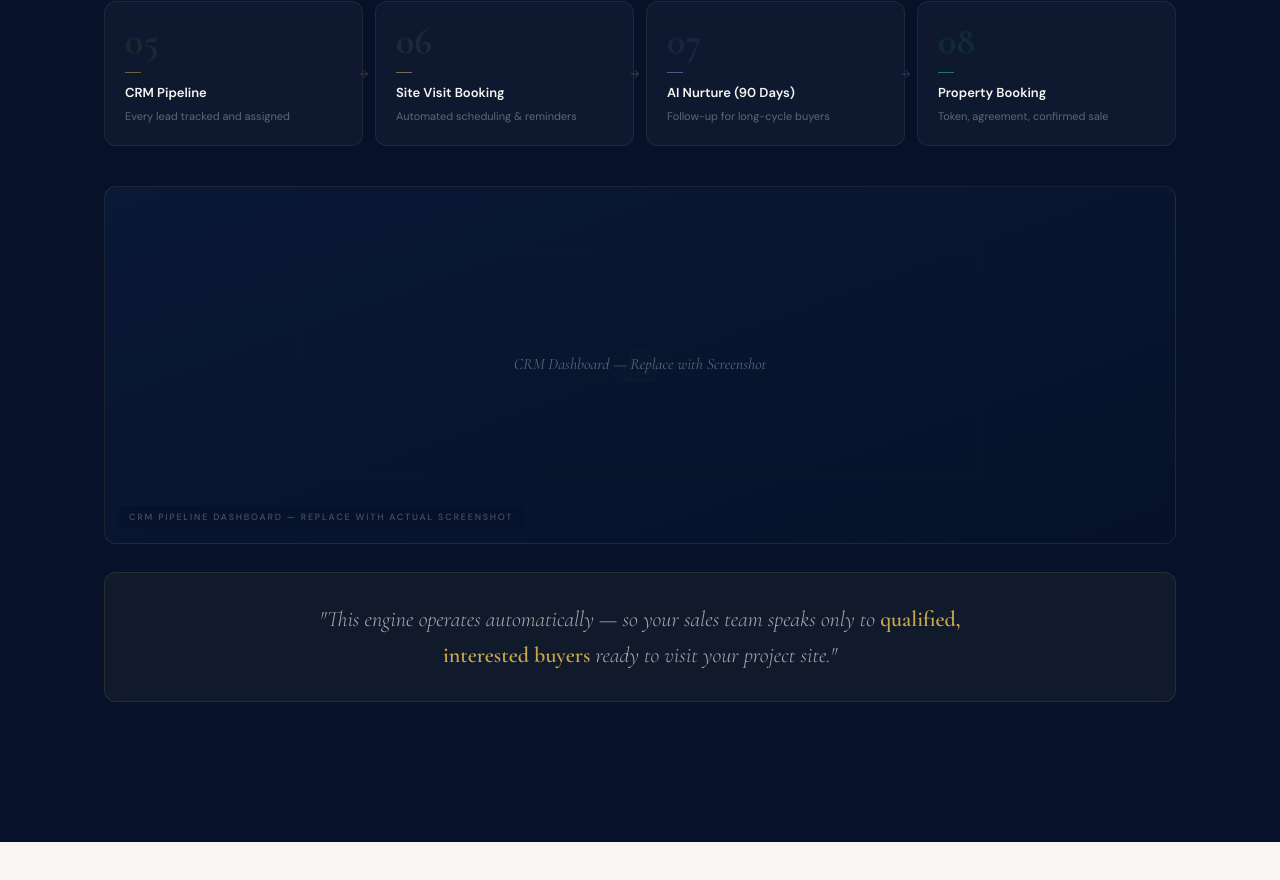
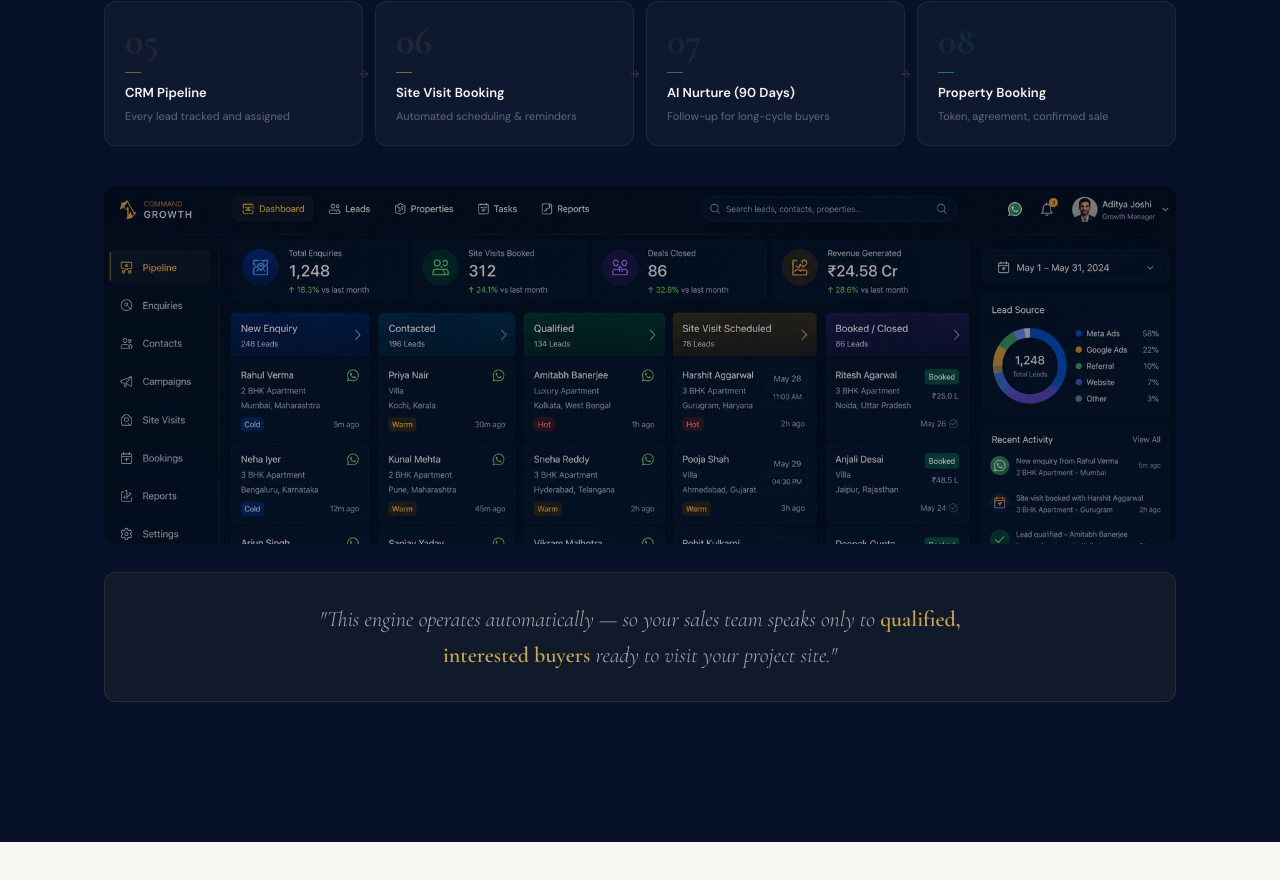
Before and after one commit to commandgrowth/website, a Next.js app: page / in a window 1280 px wide. Shown: the part 2464-3344 px from the top of the page. Built offline with nearby package versions, Linux system fonts and the light colour scheme.

Commit message:
Replace CRM dashboard image placeholder

```diff
--- a/app/page.tsx
+++ b/app/page.tsx
@@ -367,16 +367,23 @@ function System() {
             </R>
           ))}
         </div>
+
         <R d={0.25}>
-          <Img label="CRM pipeline dashboard — replace with actual screenshot" ratio="21/7" dark radius cls="w-full">
-            <div className="absolute inset-0 rounded-xl flex items-center justify-center"
-              style={{ background: 'rgba(7,18,42,0.4)' }}>
-              <p className="font-serif italic" style={{ fontSize: 16, color: 'rgba(248,246,242,0.35)' }}>
-                CRM Dashboard — Replace with Screenshot
-              </p>
-            </div>
-          </Img>
+          <div className="relative w-full overflow-hidden rounded-xl"
+            style={{ aspectRatio: '21/7' }}>
+            <Image
+              src="/crm-dashboard.png"
+              alt="CRM pipeline dashboard showing property lead stages"
+              fill
+              className="object-cover object-top"
+              sizes="1072px"
+            />
+            {/* Dark overlay so the section text above stays readable */}
+            <div className="absolute inset-0 rounded-xl"
+              style={{ background: 'rgba(7,18,42,0.35)' }} />
+          </div>
         </R>
+
         <R d={0.3}>
           <div className="mt-7 p-7 rounded-xl text-center"
             style={{ background: 'rgba(201,168,76,0.05)', border: '1px solid rgba(201,168,76,0.14)' }}>
```
Also changed, not shown: public/crm-dashboard.png (added).
